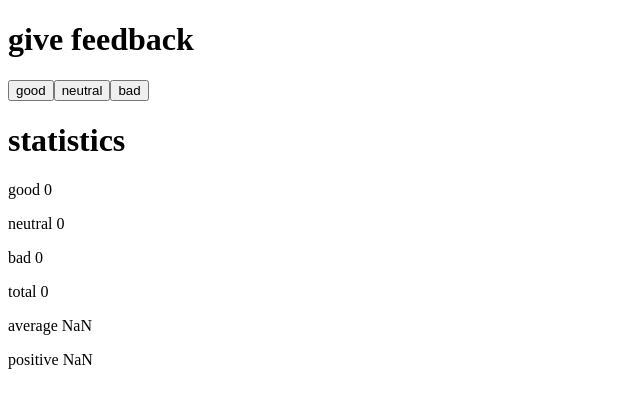
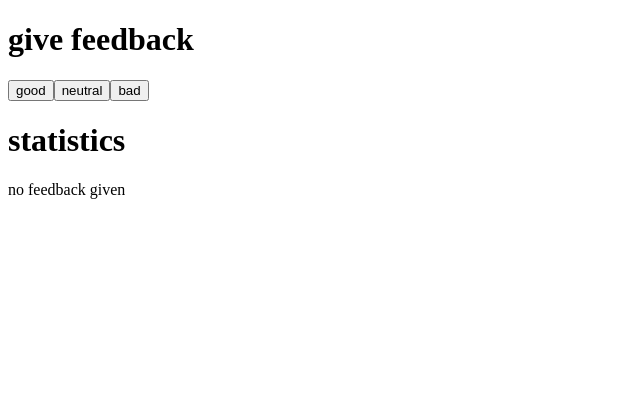
Before and after one commit to RDFIII/helsinki, a React (Create React App) app in the folder part1/unicafe/: page / in a window 1280 px wide. Shown: the top 408 px of the page, without its empty margins (0-640 px from the left). Built offline with nearby package versions, Linux system fonts and the light colour scheme.

Commit message:
only display statistics once feedback has been gathered

```diff
--- a/part1/unicafe/src/App.js
+++ b/part1/unicafe/src/App.js
@@ -34,6 +34,22 @@ const App = () => {
     return (good/total) * 100;
   }
 
+  if (total === 0) {
+    return (
+      <div>
+
+        <h1>give feedback</h1>
+
+        <Button handleClick={handleGoodClick} text="good" />
+        <Button handleClick={handleNeutralClick} text="neutral" />
+        <Button handleClick={handleBadClick} text="bad" />
+
+        <h1>statistics</h1>
+        <p>no feedback given</p>
+
+      </div>
+    )
+  }
   return (
     <div>
 
```
